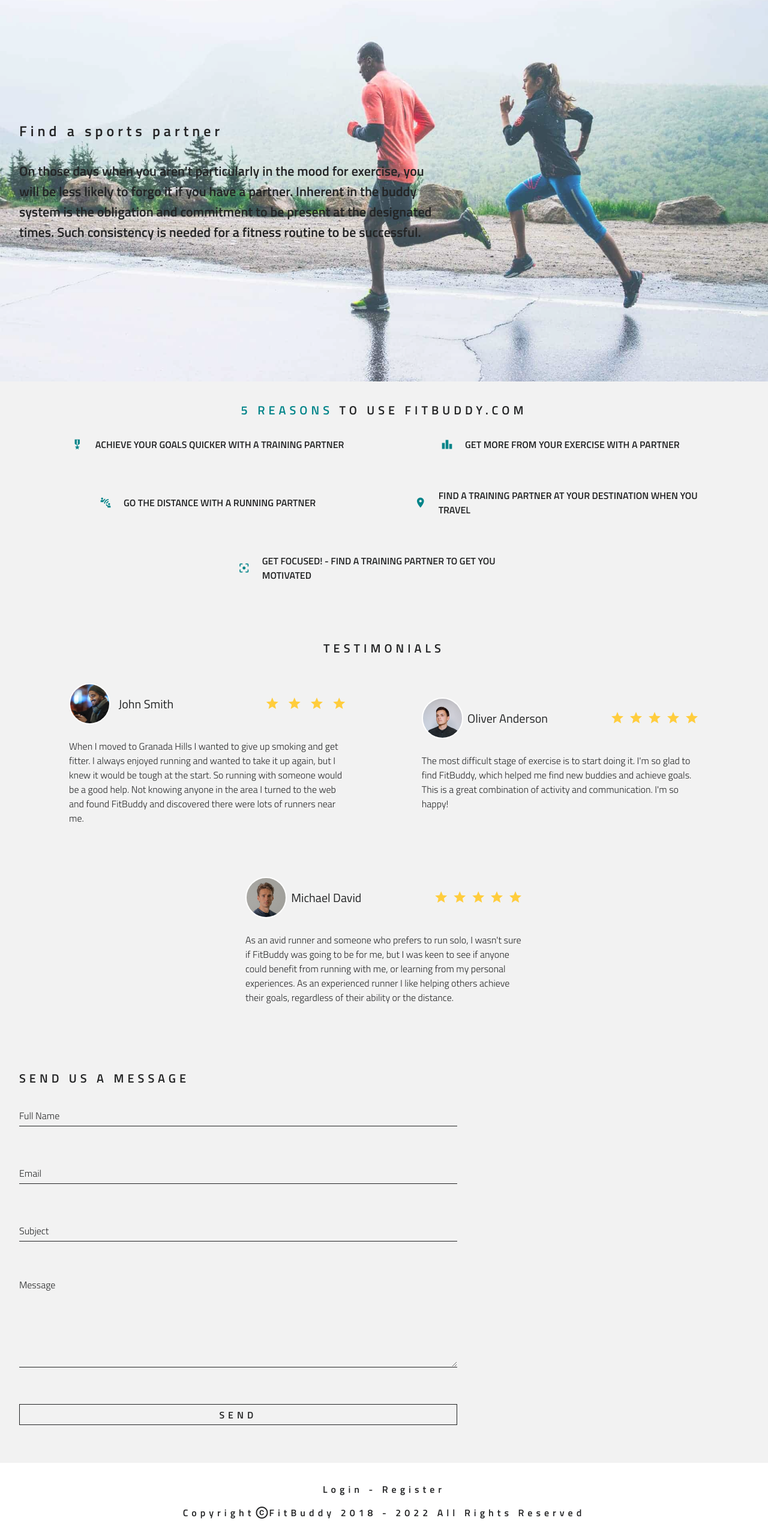
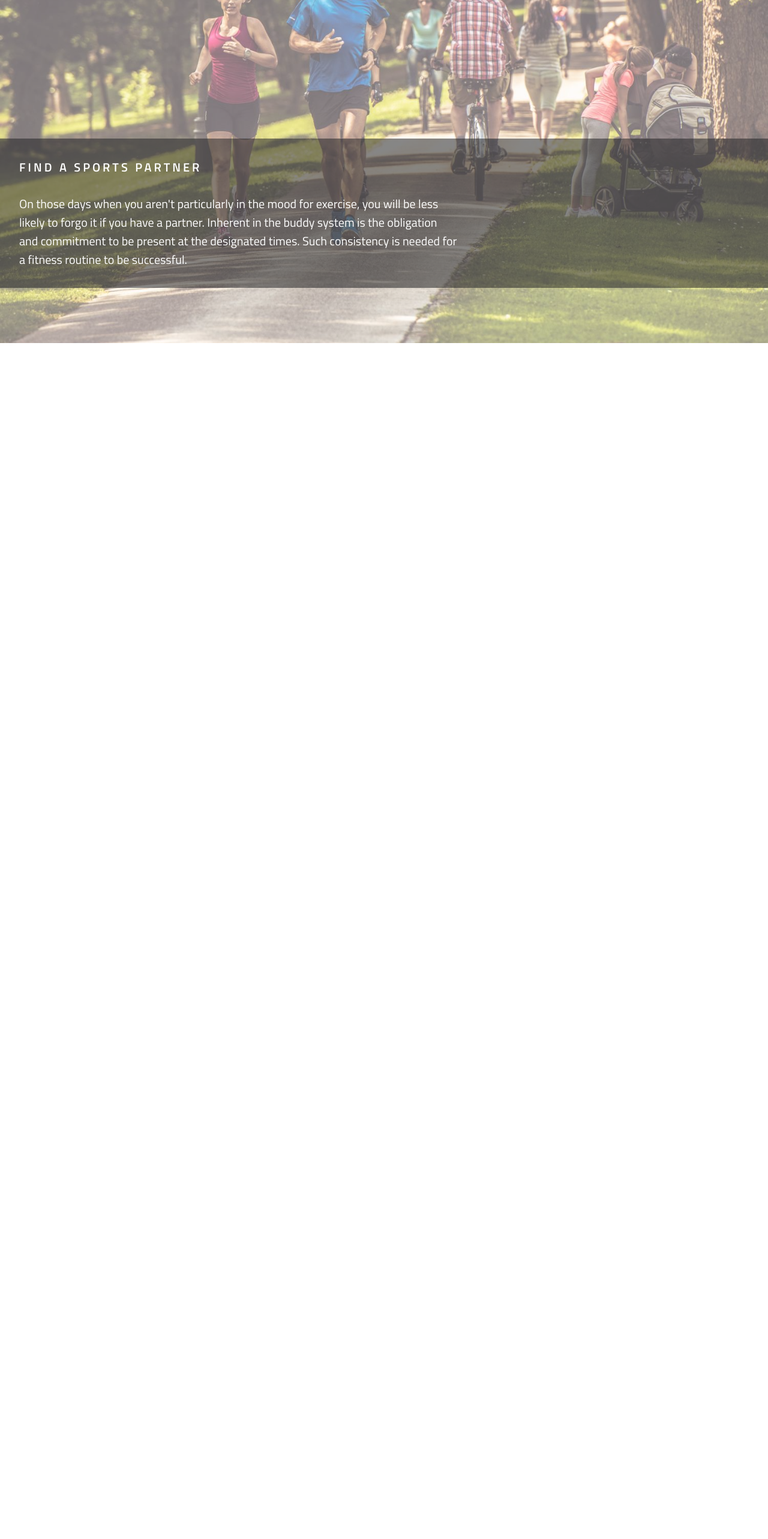
Before and after one commit to YehudaDavid03/FitBuddy, a React (Create React App) app: page /#/ in a window 1280 px wide. Shown: the part 228-2794 px from the top of the page at 60% size. After the commit the page ends 800 px from the top, so only its background shows below. Built offline with nearby package versions, Linux system fonts and the light colour scheme.

Commit message:
home page new design

```diff
--- a/src/css/index.css
+++ b/src/css/index.css
@@ -4,6 +4,8 @@
   --white: #ffffff;
   --grey: #f2f2f2;
 }
+
+/* 006fc9 */
 
 * {
   margin: 0;
@@ -58,6 +60,7 @@
 .home-main {
   width: 100%;
   height: 100vh;
+  overflow: auto;
 }
 
 .home-main nav {
@@ -68,7 +71,7 @@
   align-items: center;
   justify-content: space-between;
   background-color: var(--white);
-  padding: 0% 2.5%;
+  padding: 2.5%;
 }
 
 .home-main nav div {
@@ -93,19 +96,19 @@
   color: var(--secondary);
 }
 
-.home-main nav div button {
-  margin-left: 50px;
-  padding: 7.5px 50px;
-  font-weight: 600;
+.home-main nav div .home-main-btn {
   color: var(--secondary);
   border: none;
   background-color: transparent;
   text-transform: uppercase;
   border: solid 1.25px var(--secondary);
+  font-weight: 600;
   transition: .6s;
+  padding: 1.25% 7.5%;
+  margin-left: 5%;
 }
 
-.home-main nav div button:hover {
+.home-main nav div .home-main-btn:hover {
   color: var(--white);
   background-color: var(--secondary);
   border: solid 1.25px var(--secondary);
@@ -117,109 +120,200 @@
   }
 }
 
-.home-main header {
+.home-main-header {
+  width: 100%;
+  height: 92vh;
   position: relative;
-  text-align: center;
-  height: 100vh;
+}
+
+.home-main-header::before {
+  content: "";
+  background-image: url("../assets/running_image.png");
+  background-position: center;
+  background-repeat: no-repeat;
+  background-size: cover;
+  position: absolute;
+  top: 0px;
+  right: 0px;
+  bottom: 0px;
+  left: 0px;
+  opacity: 0.6;
+}
+
+.home-main-header div {
+  position: absolute;
+  bottom: 12.5%;
+  padding: 2.5%;
+  background-color: #2324258b;
+}
+
+.home-main-header div span {
+  letter-spacing: 4px;
+  font-size: 20px;
+  text-transform: uppercase;
+  font-weight: 600;
+  color: var(--white);
+}
+
+.home-main-header div p {
+  padding-top: 2.5%;
+  font-size: 20px;
+  font-weight: 400;
+  color: var(--white);
+  width: 60%;
 }
 
 @media only screen and (max-width: 800px) {
-  .home-main header {
-    height: 85vh;
-  }
-}
-
-.home-main header img {
-  height: auto;
-  opacity: .8;
-  height: 100vh;
-}
-
-@media only screen and (max-width: 800px) {
-  .home-main header img {
-    height: 85vh;
-  }
-}
-
-.home-main header div {
-  text-align: start;
-  position: absolute;
-  bottom: 200px;
-  left: 0%;
-}
-
-@media only screen and (max-width: 1200px) {
-  .home-main header div {
-    bottom: 150px;
-  }
-}
-
-@media only screen and (max-width: 1000px) {
-  .home-main header div {
-    bottom: 100px;
-  }
-}
-
-@media only screen and (max-width: 800px) {
-  .home-main header div {
-    bottom: 50px;
-  }
-}
-
-.home-main header div * {
-  padding: 2.5%;
-}
-
-.home-main header div span {
-  color: var(--secondary);
-  font-size: 24px;
-  font-weight: 600;
-  letter-spacing: 6px;
-  /* text-shadow: 0 0 3px #ffffff, 0 0 5px #ffffff; */
-}
-
-.home-main header div p {
-  color: var(--secondary);
-  font-size: 22px;
-  font-weight: 600;
-  width: 60%;
-  /* text-shadow: 0 0 3px #ffffff, 0 0 5px #ffffff; */
-}
-
-@media only screen and (max-width: 800px) {
-  .home-main header div p {
+  .home-main-header div p {
     width: 100%;
   }
 }
 
-.home-main .reasons {
+.home-main-chart {
+  width: 100%;
+  padding: 2.5%;
+  background-color: var(--white);
+  text-align: center;
+  display: flex;
+  flex-direction: column;
+  align-items: center;
+  justify-content: space-evenly;
+}
+
+.home-main-chart span {
+  font-size: 36px;
+  font-weight: 600;
+  color: #4a4a4a;
+  text-transform: uppercase;
+  letter-spacing: 4px;
+  width: 80%;
+}
+
+@media only screen and (max-width: 800px) {
+  .home-main-chart span {
+    width: 100%;
+  }
+}
+
+.home-main-chart p {
+  width: 60%;
+  font-size: 20px;
+  font-weight: 400;
+  color: #7e858d;
+  padding: 5% 0%;
+}
+
+@media only screen and (max-width: 800px) {
+  .home-main-chart p {
+    width: 100%;
+  }
+}
+
+.home-main-chart div {
+  display: flex;
+  flex-direction: row;
+  flex-wrap: nowrap;
+  align-items: center;
+  justify-content: space-evenly;
+  width: 100%;
+}
+
+.home-main-chart div img {
+  width: 60%;
+}
+
+.home-main-reasons {
+  width: 100%;
+  padding: 2.5%;
+}
+
+.home-main-reasons main {
+  display: flex;
+  flex-direction: row;
+  flex-wrap: wrap;
+  align-items: center;
+  justify-content: space-evenly;
+  margin: 5% 0%;
+}
+
+@media only screen and (max-width: 1000px) {
+  .home-main-reasons main  {
+    display: flex;
+    flex-direction: column;
+    align-items: center;
+    justify-content: center;
+    margin: 0% 0%;
+  }
+}
+
+.home-main-reasons h1 {
+  text-align: center;
+  letter-spacing: 4px;
+  font-size: 20px;
+  text-transform: uppercase;
+  font-weight: 600;
+  color: var(--secondary);
+}
+
+.home-main-reasons h1 span {
+  letter-spacing: 4px;
+  font-size: 20px;
+  text-transform: uppercase;
+  font-weight: 600;
+  color: var(--main);
+}
+
+.home-main-reasons main div {
+  display: flex;
+  flex-direction: column;
+  align-items: center;
+  justify-content: space-between;
+  width: 25%;
+  border-right: solid 1.25px var(--secondary);
+  height: 60vh;
+  padding: 5%;
+}
+
+@media only screen and (max-width: 1000px) {
+  .home-main-reasons main div {
+    width: 100%;
+    border-right: none;
+    justify-content: center;
+    height: auto;
+  }
+}
+
+.home-main-reasons main div:nth-child(4) {
+  border-right: none;
+}
+
+.home-main-reasons main div span {
+  font-size: 60px;
+  color: var(--main);
+  margin-bottom: 5%;
+}
+
+.home-main-reasons main div h1 {
+  text-align: center;
+  letter-spacing: 0px;
+  font-size: 20px;
+  text-transform: capitalize;
+  font-weight: 600;
+  color: var(--secondary);
+  margin-bottom: 5%;
+}
+
+.home-main-reasons main div p {
+text-align: center;
+}
+
+.home-main-testimonials {
   width: 100%;
   padding: 2.5%;
   background-color: var(--grey);
 }
 
-/* .home-main .reasons div:nth-child(1) {
-
-} */
-
-.home-main .reasons div:nth-child(1) h1 {
-  text-align: center;
-  color: var(--secondary);
-  font-size: 20px;
-  font-weight: 600;
-  text-transform: uppercase;
-  letter-spacing: 6px;
-}
-
-.home-main .reasons div:nth-child(1) h1 span {
-  color: var(--main);
-  font-size: 20px;
-  font-weight: 600;
-  text-transform: uppercase;
-  letter-spacing: 6px;
-}
-
-.home-main .reasons div:nth-child(2) {
+.home-main-testimonials main {
   display: flex;
   flex-direction: row;
   flex-wrap: wrap;
@@ -227,137 +321,94 @@
   justify-content: space-evenly;
 }
 
-.home-main .reasons div:nth-child(2) footer {
-  width: 45%;
-  display: flex;
-  flex-direction: row;
-  flex-wrap: nowrap;
-  align-items: center;
-  justify-content: center;
-  padding: 2.5%;
-}
-
-@media only screen and (max-width: 600px) {
-  .home-main .reasons div:nth-child(2) footer{
-    width: 80%;
+@media only screen and (max-width: 1000px) {
+  .home-main-testimonials main  {
+    display: flex;
+    flex-direction: column;
+    align-items: center;
+    justify-content: center;
+    margin: 0% 0%;
   }
 }
 
-.home-main .reasons div:nth-child(2) footer span {
-  color: var(--main);
+.home-main-testimonials h1 {
+  text-align: center;
+  letter-spacing: 4px;
   font-size: 20px;
-  padding-right: 20px;
+  text-transform: uppercase;
+  font-weight: 600;
+  color: var(--secondary);
 }
 
-.home-main .reasons div:nth-child(2) footer p {
-  color: var(--secondary);
+.home-main-testimonials h1 span {
+  letter-spacing: 4px;
+  font-size: 20px;
+  text-transform: uppercase;
   font-weight: 600;
-  text-transform: uppercase;
+  color: var(--main);
 }
 
-.home-main .testimonials {
-  width: 100%;
-  padding: 2.5%;
-  background-color: var(--grey);
-}
-
-.home-main .testimonials h1 {
-  text-align: center;
-  color: var(--secondary);
-  font-size: 20px;
-  font-weight: 600;
-  text-transform: uppercase;
-  letter-spacing: 6px;
-}
-
-.home-main .testimonials main {
-  display: flex;
-  flex-direction: row;
-  align-items: center;
-  flex-wrap: wrap;
-  justify-content: space-evenly;
-}
-
-
-.home-main .testimonials footer {
-  width: 45%;
+.home-main-testimonials main div {
   display: flex;
   flex-direction: column;
   align-items: center;
   justify-content: space-between;
-  padding: 2.5%;
+  width: 30%;
+  padding: 2.5% 2.5% 0% 2.5%;
 }
 
-@media only screen and (max-width: 800px) {
-  .home-main .testimonials footer {
-    width: 80%;
+@media only screen and (max-width: 1000px) {
+  .home-main-testimonials main div {
+    width: 100%;
+    border-right: none;
+    justify-content: center;
+    height: auto;
   }
 }
 
-@media only screen and (max-width: 600px) {
-  .home-main .testimonials footer {
-    width: 100%;
-  }
-}
-
-.home-main .testimonials footer div {
-  width: 100%;
+.home-main-testimonials main div section {
   display: flex;
   flex-direction: row;
   align-items: center;
   justify-content: space-between;
-  padding: 2.5%;
 }
 
-.home-main .testimonials footer div img {
-  width: 15%;
+.home-main-testimonials main div *{
+  margin-bottom: 2.5%;
+}
+
+.home-main-testimonials main div img {
   border-radius: 50%;
+  width: 20%;
   border: solid 2.5px var(--white);
 }
 
-@media only screen and (max-width: 800px) {
-  .home-main .testimonials footer div img {
-    width: 10%;
-  }
+.home-main-testimonials main div p {
+  text-align: center;
 }
 
-.home-main .testimonials footer div h1 {
-  width: 50%;
-  text-align: start;
-  color: var(--secondary);
-  font-size: 20px;
-  font-weight: 400;
-  text-transform: capitalize;
-  letter-spacing: 0px;
-}
-
-.home-main .testimonials footer div span {
-  color: #ffcd3d;
-}
-
-/* .home-main .testimonials footer div p {
-} */
-
-.home-main .contact {
+.home-main-contact {
   width: 100%;
   padding: 2.5%;
   background-color: var(--grey);
 
   display: flex;
   flex-direction: column;
-  align-items: flex-start;
+  align-items: center;
   justify-content: space-between;
 }
 
-.home-main .contact h1 {
+.home-main-contact h1 {
+  margin-top: 2.5%;
+  text-align: center;
+  letter-spacing: 4px;
+  font-size: 20px;
+  text-transform: uppercase;
+  font-weight: 600;
   color: var(--secondary);
-  font-size: 20px;
-  font-weight: 600;
-  text-transform: uppercase;
-  letter-spacing: 6px;
 }
 
-.home-main .contact input {
+.home-main-contact input {
   width: 60%;
   height: 35px;
   margin-top: 2.5%;
@@ -369,12 +420,12 @@
   background-color: transparent;
 }
 
-.home-main .contact input::placeholder {
+.home-main-contact input::placeholder {
   color: var(--secondary);
   opacity: 1;
 }
 
-.home-main .contact textarea {
+.home-main-contact textarea {
   margin-top: 2.5%;
   margin-bottom: 2.5%;
   height: 150px;
@@ -388,12 +439,12 @@
   background-color: transparent;
 }
 
-.home-main .contact textarea::placeholder {
+.home-main-contact textarea::placeholder {
   color: var(--secondary);
   opacity: 1;
 }
 
-.home-main .contact button {
+.home-main-contact button {
   margin-top: 2.5%;
   margin-bottom: 2.5%;
   border: none;
@@ -406,68 +457,52 @@
   border: solid 1.25px var(--secondary);
   font-weight: 600;
   text-transform: uppercase;
-  letter-spacing: 6px;
 }
 
 @media only screen and (max-width: 800px) {
-  .home-main .contact input {
+  .home-main-contact input {
     width: 100%;
   }
 }
 
 @media only screen and (max-width: 800px) {
-  .home-main .contact textarea {
+  .home-main-contact textarea {
     width: 100%;
   }
 }
 
 @media only screen and (max-width: 800px) {
-  .home-main .contact button {
+  .home-main-contact button {
     width: 100%;
   }
 }
 
-.home-main .contact button:hover {
+.home-main-contact button:hover {
   background-color: var(--secondary);
   color: var(--grey);
 }
 
-.home-main .footer {
+.home-main-footer {
   width: 100%;
   padding: 2.5%;
-  background-color: var(--white);
+}
 
+.home-main-footer h1 {
+  text-align: center;
   display: flex;
-  flex-direction: column;
+  flex-direction: row;
+  flex-wrap: nowrap;
   align-items: center;
   justify-content: center;
-}
-
-.home-main .footer p {
-  color: var(--secondary);
-  letter-spacing: 6px;
-  margin-bottom: 1.25%;
-}
-
-.home-main .footer h1 {
-  display: flex;
-  flex-direction: row;
-  align-items: center;
-
-  color: var(--secondary);
+  letter-spacing: 4px;
   font-weight: 600;
-  letter-spacing: 6px;
+  text-transform: uppercase;
 }
 
 @media only screen and (max-width: 800px) {
-  .home-main .footer h1 {
+  .home-main-footer h1 {
     display: block;
-    text-align: center;
   }
-}
-
-.home-main .footer h1 span {
-  color: var(--secondary);
 }
 
 .password-visible {
--- a/src/views/Home.jsx
+++ b/src/views/Home.jsx
@@ -3,10 +3,10 @@
 import useAxios from "../components/useAxios"
 import LoadingWheel from "../components/LoadingWheel"
 
-import runningImage from "../assets/running_image.png"
 import profileOne from "../assets/profile-one.png"
 import profileTwo from "../assets/profile-two.png"
 import profileThree from "../assets/profile-three.png"
+import display from "../assets/display.png"
 
 const Home = () => {
   // Message to Fitbudy variables for suggestions
@@ -46,8 +46,8 @@
     } else {  }
   }, [contactApiResponse, contactApiError])
 
-  // Testimonials to be renderd out
-  const testimonials = [
+  // Testimonials to be rendered out
+  const testimonialsArr = [
     {
       testimonialId: "780erhIOA",
       testimonialImage: profileOne,
@@ -71,6 +71,33 @@
     }
   ]
 
+  const reasonsArr = [
+    {
+      reasonId: "890sdkJKM",
+      reasonIcon: "groups",
+      reasonHeader: "Meet New People",
+      reasonText: "Meet like minded people who have a passion for exercise. We use your geolocation to match you with other users in your area, so you'll always be able to meet with your exercise buddies. Become friends with your partners and easily stay in touch with our built in messaging system."
+    },
+    {
+      reasonId: "812hkqYIO",
+      reasonIcon: "show_chart",
+      reasonHeader: "Stay Motivated",
+      reasonText: "Stay motivated with your exercise buddy. Having a shared goal and working towards it together is a lot more motivational than trying to exercise on a solo mission. Working out together also has the benefit that you can pace each other and push harder than you would if you didn't have a partner at your side."
+    },
+    {
+      reasonId: "944hsdKMK",
+      reasonIcon: "explore",
+      reasonHeader: "Explore New Trails",
+      reasonText: "Have your partner show you their favorite trails and do something different to the ordinary. If you are traveling, have a local guide you and be blown away by the breath taking views that you would have otherwise missed."
+    },
+    {
+      reasonId: "245hjsAZX",
+      reasonIcon: "military_tech",
+      reasonHeader: "Reach Your Goals",
+      reasonText: "Reach your goals with a exercise partner. Having a partner will increase your consistency. Recent research shows that committing to an accountability partner increases the likelihood by 80% that you will follow through with your commitment. Exercising more often will ultimately boost your condition."
+    }
+  ]
+
   return (
     contactApiLoading ?
 
@@ -81,20 +108,18 @@
     (
       <div className="home-main">
         <nav>
-        <div>
+          <div>
             <Link style={{textDecoration: "none"}} to="/"><h1>FitBuddy</h1></Link>
           </div>
 
           <div>
-            <Link style={{textDecoration: "none"}} to="/login"><button>Login</button></Link>
-            <Link style={{textDecoration: "none"}} to="/sign-up"><button>Register</button></Link>
+            <Link className="home-main-btn" style={{textDecoration: "none"}} to="/login">Login</Link>
+            <Link className="home-main-btn" style={{textDecoration: "none"}} to="/sign-up">Register</Link>
           </div>
         </nav>
 
-        {/* About */}
-        <header>
-          <img style={{width: "100%"}} src={runningImage} alt="" />
-
+        {/* Page Start */}
+        <header className="home-main-header">
           <div>
             <span>Find a sports partner</span>
             <p>
@@ -107,77 +132,74 @@
           </div>
         </header>
 
-        {/* Reasons */}
-        <section className="reasons">
+        {/* Chart Statistics */}
+        <div className="home-main-chart">
+          <span>100's of people near you are looking for a workout buddy...</span>
+          <p>
+            FitBuddy is an web application that helps you find a workout buddy near you.
+            The app will suggest people that have similar preferences and routines as you,
+            thus increasing the probability that you'll be an excellent match.
+            You will be able to effortlessly arrange your workout's and set a meeting point,
+            allowing you to focus on what is most important: exercising more.
+          </p>
           <div>
-            <h1><span>5 REASONS</span> TO USE FitBuddy.com</h1>
+            <img src={display} />
           </div>
+        </div>
 
-          <div>
-            <footer>
-              <span className="material-icons">military_tech</span>
-              <p>Achieve your goals quicker with a training partner</p>
-            </footer>
-
-            <footer>
-              <span className="material-icons">leaderboard</span>
-              <p>Get more from your exercise with a partner</p>
-            </footer>
-
-            <footer>
-              <span className="material-icons">connect_without_contact</span>
-              <p>Go the distance with a running partner</p>
-            </footer>
-
-            <footer>
-              <span className="material-icons">place</span>
-              <p>Find a training partner at your destination when you travel</p>
-            </footer>
-
-            <footer>
-              <span className="material-icons">filter_center_focus</span>
-              <p>Get focused! - Find a training partner to get you motivated</p>
-            </footer>
-          </div>
-        </section>
-
-        {/* Testimonials */}
-        <section className="testimonials">
-          <h1>testimonials</h1>
+        {/* Reasons To Use */}
+        <div className="home-main-reasons">
+          <h1><span>5 REASONS</span> TO USE FitBuddy.com</h1>
 
           <main>
             {
-              testimonials.map((item) => {
+              reasonsArr.map((item) => {
                 return (
-                  <footer key= {item.testimonialId}>
-                    <div>
-                      <img src={item.testimonialImage} />
-                      <h1>{item.testimonialFullName}</h1>
+                  <div key={item.reasonId}>
+                    <span className="material-icons">{item.reasonIcon}</span>
+                    <h1>{item.reasonHeader}</h1>
+                    <p>{item.reasonText}</p>
+                  </div>
+                )
+              })
+            }
+          </main>
+        </div>
+
+        {/* Testimonials */}
+        <div className="home-main-testimonials">
+          <h1><span>FITBUDDY </span> ALREADY HAS RAVING FANS!</h1>
+
+          <main>
+            {
+              testimonialsArr.map((item) => {
+                return (
+                  <div key={item.testimonialId}>
+                    <span style={{color: "var(--main)", fontSize: "62px"}} className="material-icons">format_quote</span>
+                    <p>{item.testimonialDescription}</p>
+                    <p>{item.testimonialFullName}</p>
+                    <section>
                       {
                         (() => {
                           const starCount = []
 
                           for (let i = 0; i < item.testimonialStars; i++) {
-                            starCount.push(<span className="material-icons">star</span>)
+                            starCount.push(<span style={{color: "#ffcd3c", fontSize: "24px"}} className="material-icons">star</span>)
                           }
 
                           return starCount
                         })()
                       }
-                    </div>
-
-                    <div>
-                      <p>{item.testimonialDescription}</p>
-                    </div>
-                  </footer>
+                    </section>
+                  </div>
                 )
               })
             }
           </main>
-        </section>
+        </div>
 
-        {/* Contact */}
-        <section className="contact">
+        {/* Contact Section */}
+        <div className="home-main-contact">
           <h1>Send us a message</h1>
 
           <input
@@ -207,11 +229,10 @@
           <textarea type="text" name="message" placeholder="Message" value={contact.message} onChange={(e) => { setContact({ ...contact, [e.target.name]: e.target.value }) }}></textarea>
 
           <button onClick={() => { contactApi() }} >send</button>
-        </section>
+        </div>
 
-        {/* Footer */}
-        <footer className="footer">
-          <p><Link style={{textDecoration: "none", fontWeight: "600"}} to="/login">Login -</Link><Link style={{textDecoration: "none", fontWeight: "600"}} to="/sign-up"> Register</Link></p>
+        {/* Bottom Nav */}
+        <footer className="home-main-footer">
           <h1>{"Copyright"} <span className="material-icons">copyright</span>{`FitBuddy ${new Date().getFullYear() - 4} - ${new Date().getFullYear()}`} All Rights Reserved</h1>
         </footer>
       </div>
```
Also changed, not shown: src/assets/display.png (added), src/assets/running_image.png.
